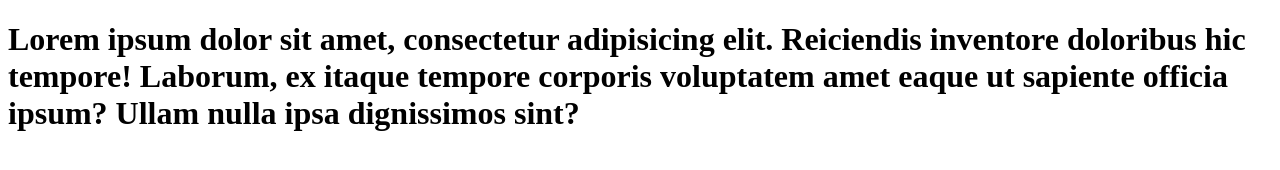
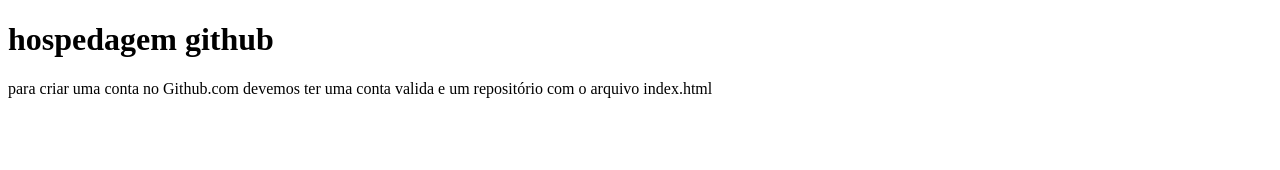
Before and after one commit to TinkyyWinki/primeiro_repositorioo, a plain HTML site: page index.html in a window 1280 px wide. Drawn offline with Linux system fonts and the light colour scheme.

Commit message:
versao2
arrumando para o que o professor pediu

```diff
--- a/index.html
+++ b/index.html
@@ -7,6 +7,7 @@
     <title>Primeiro site</title>
 </head>
 <body>
-    <h1>Lorem ipsum dolor sit amet, consectetur adipisicing elit. Reiciendis inventore doloribus hic tempore! Laborum, ex itaque tempore corporis voluptatem amet eaque ut sapiente officia ipsum? Ullam nulla ipsa dignissimos sint?</h1>
+    <h1>hospedagem github</h1>
+    para criar uma conta no Github.com devemos ter uma conta valida e um repositório com o arquivo index.html
 </body>
 </html>
```
